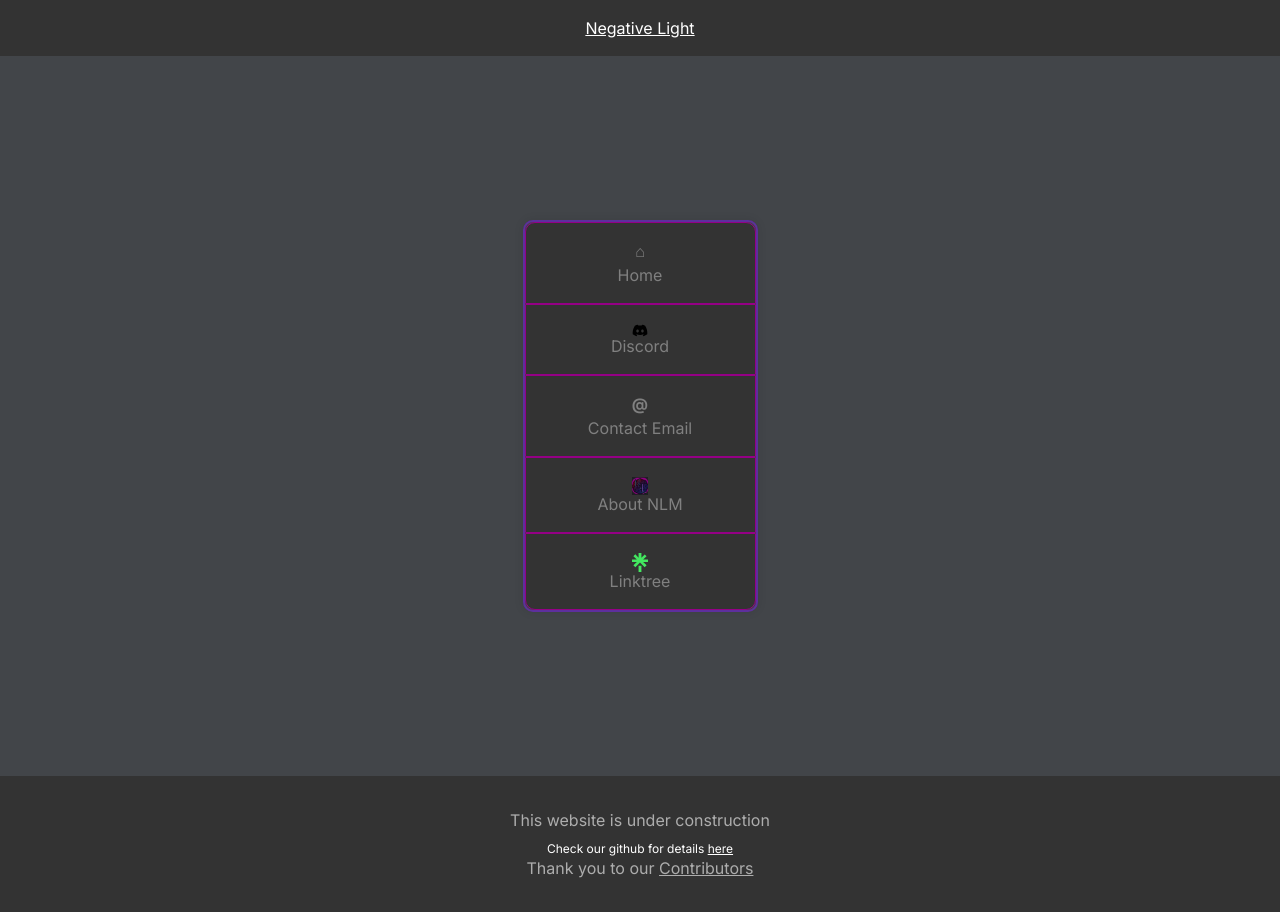
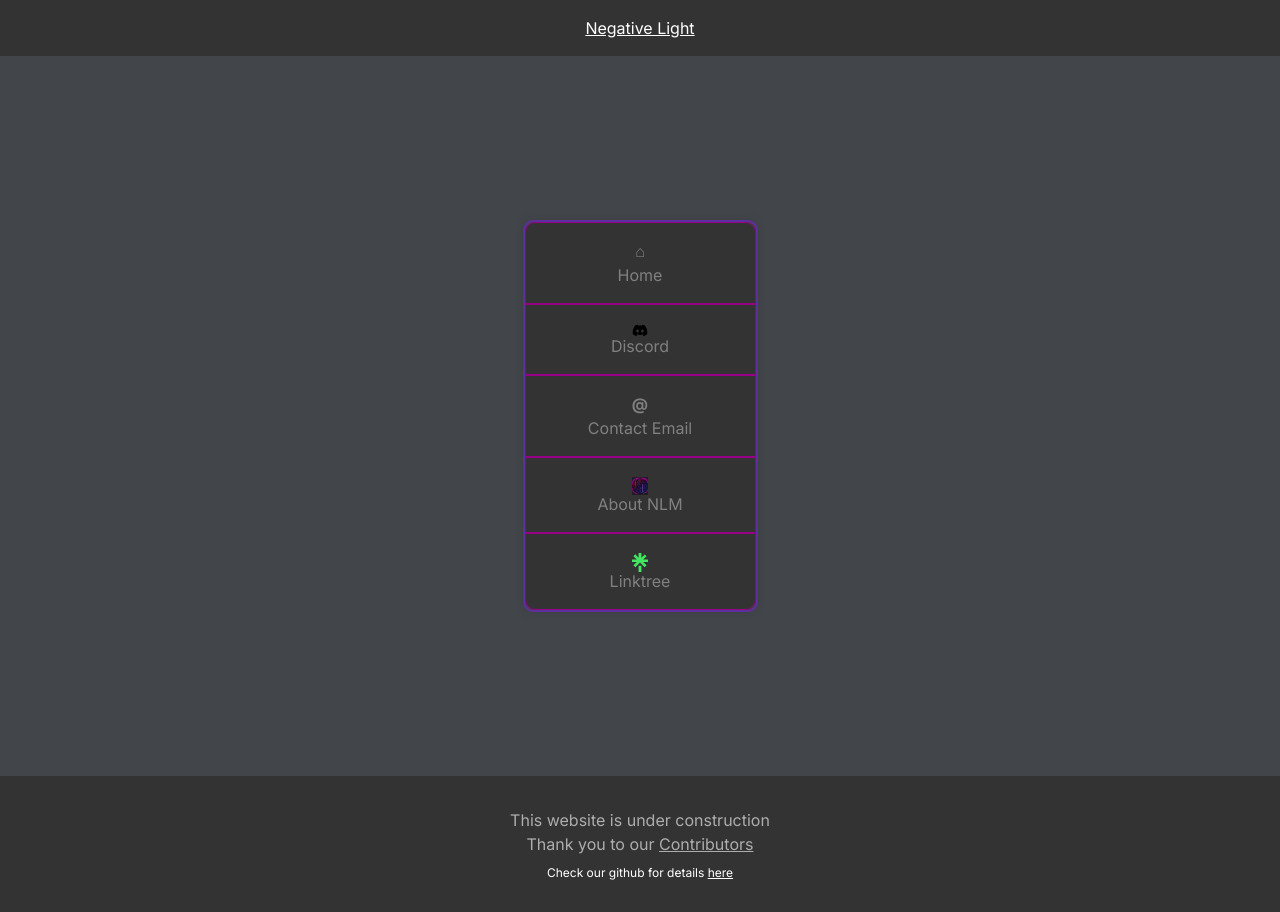
Before and after one commit to negative-light-media/www.negative-light.com, a Next.js app: page / in a window 1280 px wide. Built offline with nearby package versions, Linux system fonts and the light colour scheme.

Commit message:
made the contrib in main page look good

```diff
--- a/src/app/page.tsx
+++ b/src/app/page.tsx
@@ -36,8 +36,9 @@
   <footer>
     <article>
               <h4>This website is under construction</h4>
+			  <h4>Thank you to our <a href='/contributors'><u>Contributors</u></a> </h4>
               <p><sub>Check our github for details <a href="https://github.com/negative-light-media/www.negative-light.com"><u color="blue">here</u></a></sub></p>
-              <h4>Thank you to our <a href='/contributors'><u>Contributors</u></a> </h4>
+
       </article>
   </footer>
 </center>
```
